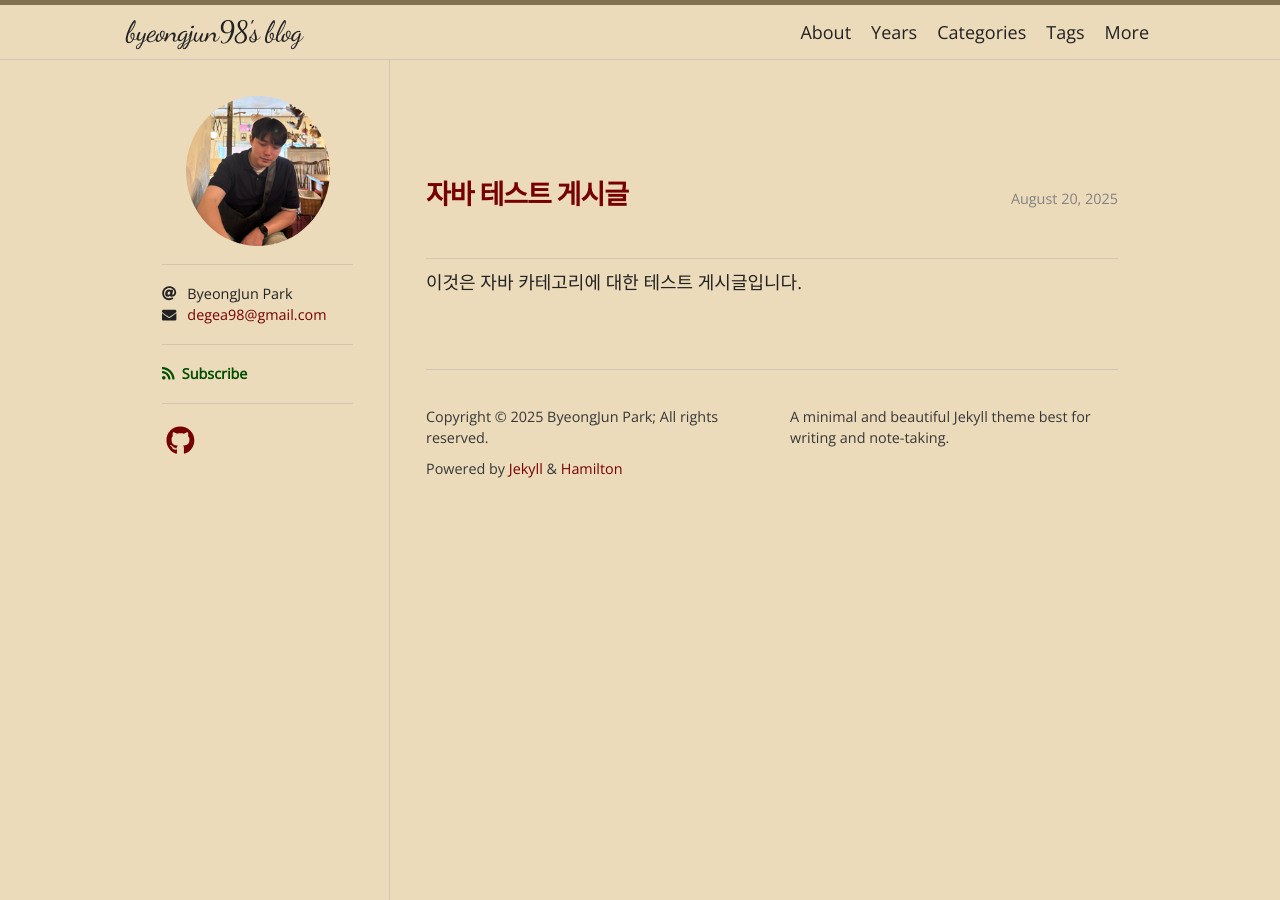
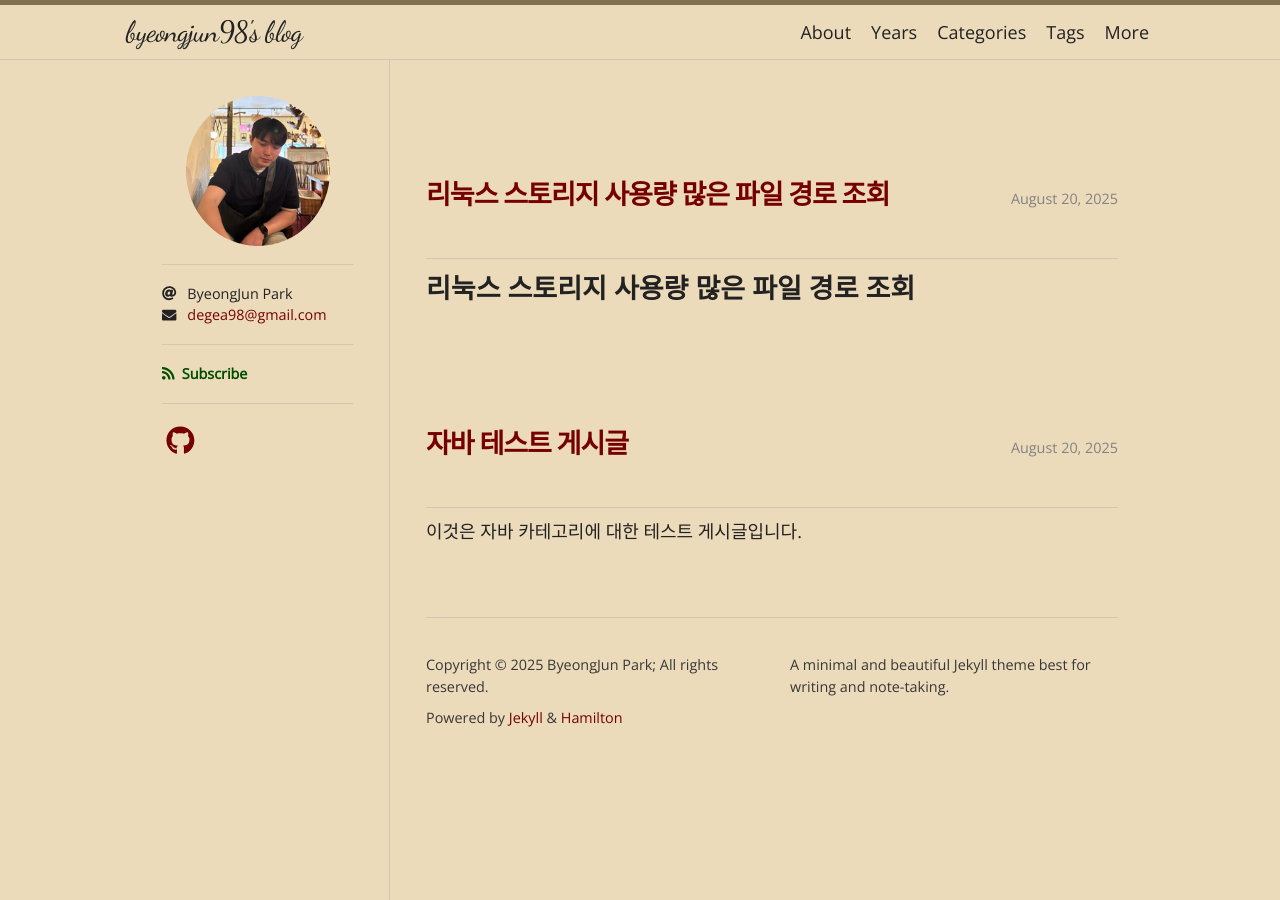
Before and after one commit to byeongjun98/byeongjun98.github.io, a Jekyll site: the page built from index.markdown, in a window 1280 px wide. Built offline with Jekyll 4.4.1, drawn with Linux system fonts in a browser that asks for light colours; nearby versions of some CDN libraries; some web fonts are replaced; the list of posts is cut into pages by our own code.

Commit message:
[Feat] 리눅스 스토리지 사용량 조회 게시글 등록

````diff
--- /dev/null
+++ b/_posts/2025-08-20-storage-usage.md
@@ -0,0 +1,14 @@
+---
+layout: post
+title: "리눅스 스토리지 사용량 많은 파일 경로 조회"
+date: 2025-08-20 13:32:00 +0900
+categories: Linux
+---
+
+## 리눅스 스토리지 사용량 많은 파일 경로 조회
+
+```bash
+sudo find /APP -type f -exec du -h {} + | sort -rh | head -n 20
+
+du -h | sort -rh | head -n 100 -> 이게 좀 더 나은듯
+```
--- a/index.markdown
+++ b/index.markdown
@@ -1,7 +1,6 @@
 ---
 layout: home
 ---
-
 <div class="posts">
   {% for post in site.posts %}
     <article class="post">
````
